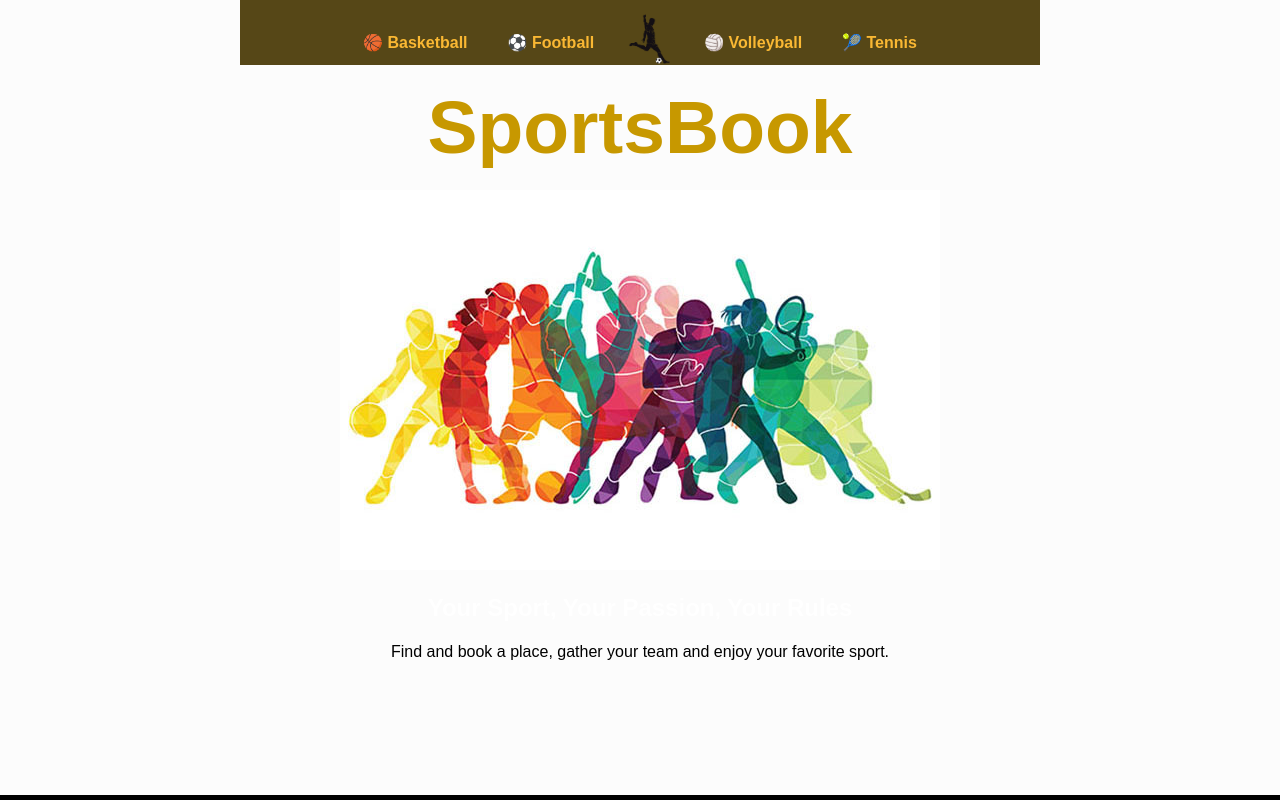
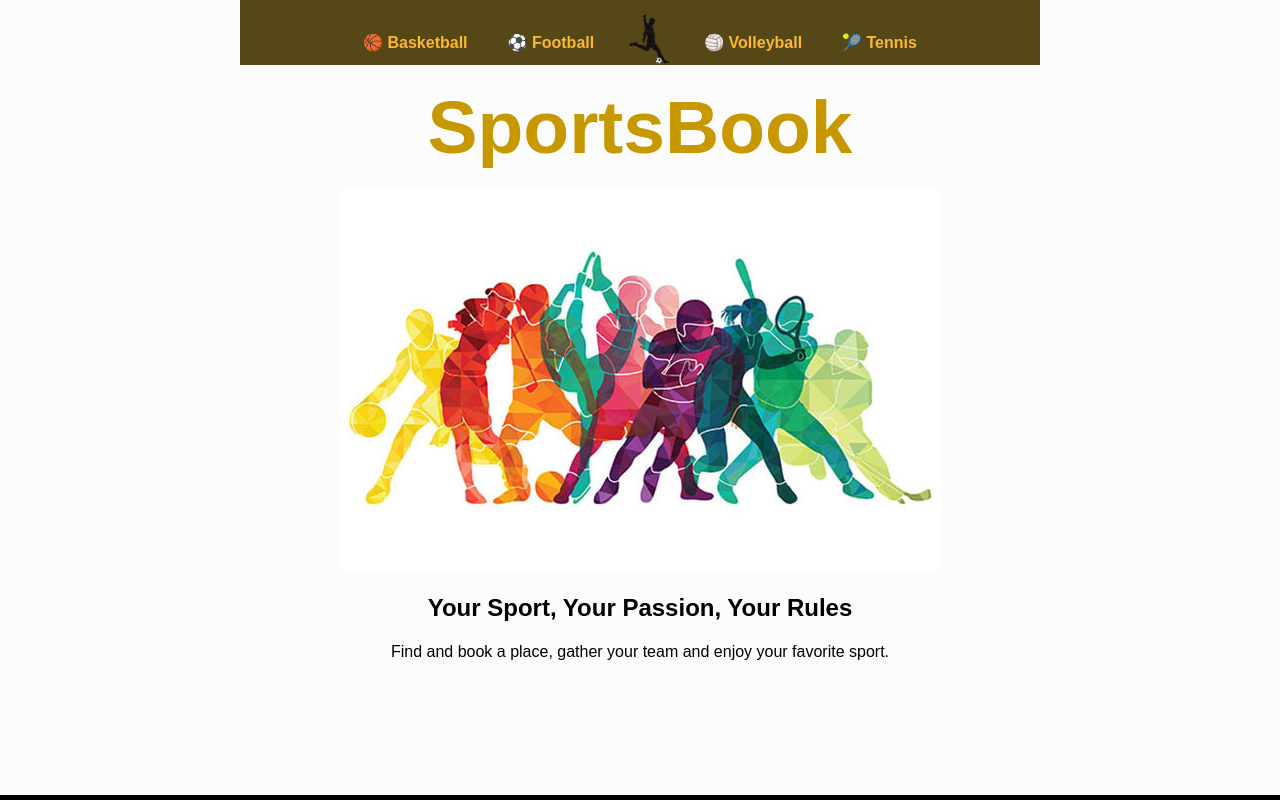
Before and after one commit to LyuboslavL/sportsbook, a React (Create React App) app in the folder frontend/: page / in a window 1280 px wide. Shown: the top 800 px of the page. Built offline with nearby package versions, Linux system fonts and the light colour scheme.

Commit message:
styling the homepage
Black font on the h2 tag.

```diff
--- a/frontend/src/components/PageContent.module.css
+++ b/frontend/src/components/PageContent.module.css
@@ -12,3 +12,7 @@
   color: black;
   padding-bottom: 2.5rem;
 }
+
+.content h2 {
+  color: black;
+}
```
